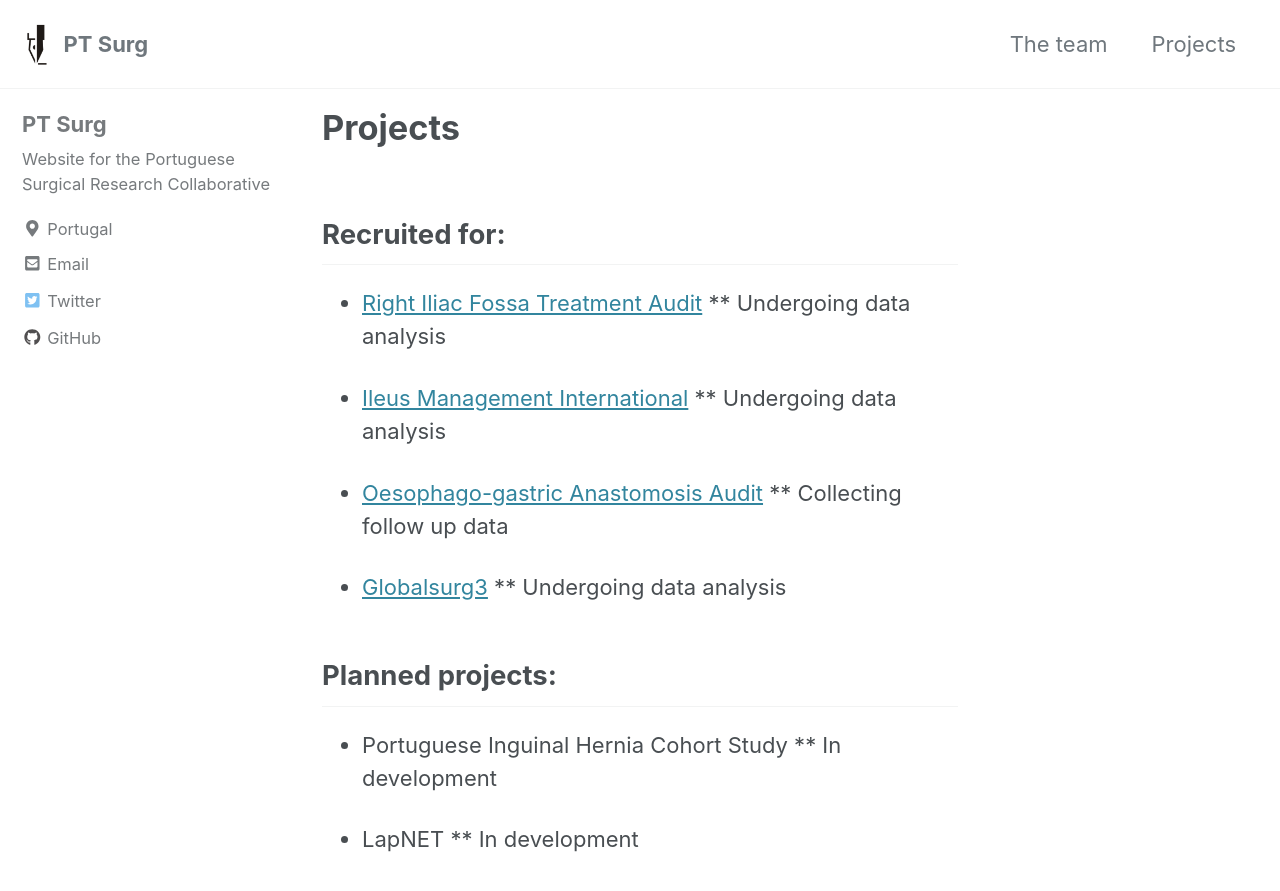
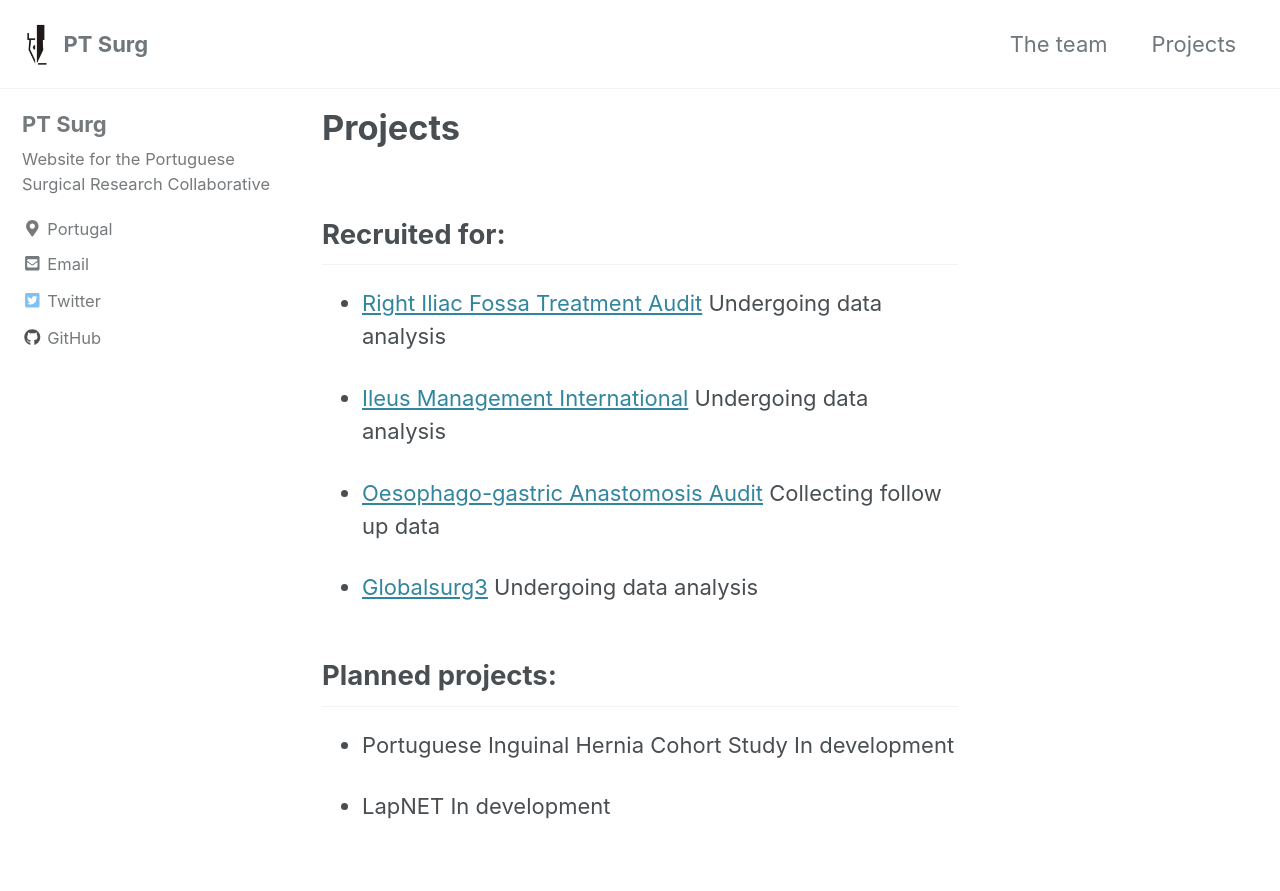
Before and after one commit to asampaiosoares/ptsurg.github.io, a Jekyll site: the page built from _pages/projects.md, in a window 1280 px wide and 900 px high. Shown: the top 891 px of the window. Built offline with Jekyll 4.4.1, drawn with Linux system fonts in a browser that asks for light colours; cached includes are drawn as plain includes; nearby versions of some CDN libraries.

```diff
--- a/_pages/projects.md
+++ b/_pages/projects.md
@@ -5,20 +5,20 @@ permalink: /projects/
 
 ## Recruited for:
 * [Right Iliac Fossa Treatment Audit](http://wmresearch.org.uk/studies/)
-** Undergoing data analysis
+Undergoing data analysis
 
 * [Ileus Management International](http://eurosurg.org/imagine-hub/)
-** Undergoing data analysis
+Undergoing data analysis
 
 * [Oesophago-gastric Anastomosis Audit](https://www.ogaa.org.uk/)
-** Collecting follow up data
+Collecting follow up data
 
 * [Globalsurg3](https://globalsurg.org/projects/cohort-studies/globalsurg-3/)
-** Undergoing data analysis
+Undergoing data analysis
 
 ## Planned projects:
 * Portuguese Inguinal Hernia Cohort Study
-** In development
+In development
 
 * LapNET
-** In development
+In development
```
